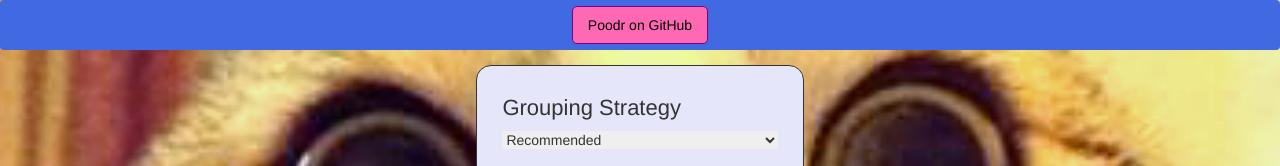
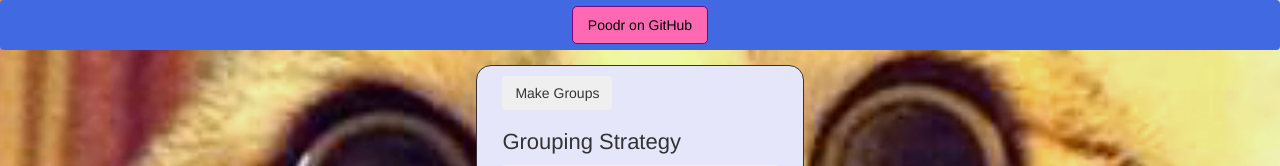
Before and after one commit to samlandfried/groopr, a React (Create React App) app: page / in a window 1280 px wide. Shown: the top 166 px of the page. Built offline with nearby package versions, Linux system fonts and the light colour scheme; no server answers.

Commit message:
Make groups from multiple channels/usergroups

```diff
--- a/package.json
+++ b/package.json
@@ -7,6 +7,7 @@
     "history": "^4.6.3",
     "jquery": "^3.2.1",
     "jwt-decode": "^2.2.0",
+    "node-fetch": "^1.7.1",
     "react": "^15.6.1",
     "react-dom": "^15.6.1",
     "react-router-dom": "^4.1.1",
--- a/src/App.js
+++ b/src/App.js
@@ -22,7 +22,7 @@ class App extends Component {
       },
       groups: [],
       authed: true
-    }
+    };
   }
 
   componentDidMount() {
@@ -113,7 +113,7 @@ class App extends Component {
     });
   }
 
-  makeGroups(channel_id) {
+  getFormVals() {
     const form = document.querySelector("#grouping-options");
     const groupingStrategy = form.querySelector("#grouping-strategy-select")
       .value;
@@ -121,30 +121,73 @@ class App extends Component {
     const oddMemberStrategy = document.querySelector(
       'input[name="odd-member-strategy"]:checked'
     ).value;
-    const options = {
+    let channels = document.querySelectorAll('input[name="channel"]:checked');
+    let usergroups = document.querySelectorAll(
+      'input[name="usergroup"]:checked'
+    );
+    channels = nodeListMap(channels, channel => channel.value);
+    usergroups = nodeListMap(usergroups, usergroup => usergroup.value);
+
+    return {
       size: groupSize,
+      channels: channels,
+      usergroups: usergroups,
       oddMemberStrategy: oddMemberStrategy,
       groupingStrategy: groupingStrategy
     };
+  }
 
+  makeGroups(event) {
+    event.preventDefault();
+    const options = this.getFormVals();
     const token = this.state.bot.bot_access_token;
+    const channels = options.channels.map(channel => {
       const url =
         "https://slack.com/api/channels.info?token=" +
         token +
         "&channel=" +
-      channel_id;
+        channel;
 
-    const self = this;
-    fetch(url)
-      .then(
-        function(resp) {
-          return resp.json();
-        }.bind(this)
-      )
-      .then(
-        function(data) {
-          const members = data.channel.members;
-          this.setState({ channelName: data.channel.name });
+      return fetch(url)
+        .then(json)
+        .then(data => data)
+        .catch(error => new Error(error));
+    });
+
+    const usergroups = options.usergroups.map(usergroup => {
+      const url =
+        "https://slack.com/api/usergroups.users.list?token=" +
+        token +
+        "&usergroup=" +
+        usergroup;
+
+      return fetch(url)
+        .then(json)
+        .then(data => data)
+        .catch(error => new Error(error));
+    });
+
+    const promises = channels.concat(usergroups);
+    Promise.all(promises).then(channelGroups => {
+      const userIds = channelGroups.reduce((users, channelGroup) => {
+        if (channelGroup.ok) {
+          if (channelGroup.channel) {
+            users = users.concat(channelGroup.channel.members);
+          } else {
+            users = users.concat(channelGroup.users);
+          }
+        } else {
+          users.push(new Error(channelGroup));
+        }
+        return users;
+      }, []);
+
+      const uniqueUserIds = unique(userIds);
+      this.callGroopr(uniqueUserIds, options);
+    });
+  }
+
+  callGroopr(members,options) {
     const grooprUrl = "https://groopr.herokuapp.com/api/v1/groups";
 
     const body = {
@@ -154,21 +197,13 @@ class App extends Component {
     };
 
     fetch(grooprUrl, body)
-            .then(
-              function(resp) {
-                return resp.json();
-              }.bind(this)
-            )
-            .then(
-              function(data) {
+      .then(json)
+      .then(data => {
         this.setState({
           groups: data.groups
         });
-              }.bind(self)
-            )
+      })
       .catch(error => console.error(error));
-        }.bind(this)
-      );
   }
 }
 
@@ -179,3 +214,29 @@ const getCode = queryString => {
   const code = firstParam.split("=")[1];
   return code;
 };
+
+const json = response => response.json();
+const status = response => {
+  if (response.ok) {
+    Promise.resolve(response);
+  } else {
+    Promise.reject(response);
+  }
+};
+
+const nodeListMap = (nodeList, cn) => {
+  const newArray = [];
+  for (let i = 0; i < nodeList.length; i++) {
+    newArray.push(cn(nodeList[i]));
+  }
+  return newArray;
+};
+
+const unique = collection => {
+  return collection.reduce((result, ele) => {
+    if (!result.includes(ele)) {
+      result.push(ele);
+    }
+    return result;
+  }, []);
+};
--- a/src/Poodr/Options/Options.js
+++ b/src/Poodr/Options/Options.js
@@ -6,38 +6,10 @@ export default class Options extends Component {
     this.state = {};
   }
 
-  componentDidMount() {
-    const channelsUrl =
-      "https://slack.com/api/channels.list?token=" + this.props.token;
-    const groupsUrl =
-      "https://slack.com/api/usergroups.list?token=" + this.props.token;
-
-    fetch(channelsUrl)
-      .then(resp => resp.json())
-      .then(data => {
-        this.setState({
-          channels: data.channels
-        });
-      })
-      .catch(error => console.error(error));
-
-    fetch(groupsUrl)
-      .then(resp => resp.json())
-      .then(data => {
-        this.setState({
-          usergroups: data.usergroups
-        });
-      })
-      .catch(error => console.error(error));
-  }
-
-  formVals() {
-    debugger;
-  }
-
   render() {
     return (
       <form id="grouping-options">
+        <button id="make-groups" onClick={this.props.makeGroups} className={"btn"}>Make Groups</button>
         <div id="grouping-strategy">
           <h2>Grouping Strategy</h2>
           <select id="grouping-strategy-select">
@@ -85,12 +57,8 @@ export default class Options extends Component {
                   return (
                     <tr className="channel" key={channel.id}>
                       <td>
-                        <a
-                          onClick={this.props.makeGroups.bind(null, channel.id)}
-                          href="#"
-                        >
-                          {channel.name}
-                        </a>
+                        <input type="checkbox" name="channel" className="channel check" value={channel.id} />
+                        <label>{channel.name}</label>
                       </td>
                     </tr>
                   );
@@ -109,9 +77,8 @@ export default class Options extends Component {
                   return (
                     <tr className="usergroup" key={usergroup.id}>
                       <td>
-                        <a onClick={this.props.makeGroups} href="#">
-                          {usergroup.name}
-                        </a>
+                        <input type="checkbox" className="usergroup check" name="usergroup" value={usergroup.id} />
+                        <label>{usergroup.name}</label>
                       </td>
                     </tr>
                   );
@@ -122,6 +89,32 @@ export default class Options extends Component {
       </form>
     );
   }
+
+  componentDidMount() {
+    const channelsUrl =
+      "https://slack.com/api/channels.list?token=" + this.props.token;
+    const groupsUrl =
+      "https://slack.com/api/usergroups.list?token=" + this.props.token;
+
+    fetch(channelsUrl)
+      .then(resp => resp.json())
+      .then(data => {
+        this.setState({
+          channels: data.channels
+        });
+      })
+      .catch(error => console.error(error));
+
+    fetch(groupsUrl)
+      .then(resp => resp.json())
+      .then(data => {
+        this.setState({
+          usergroups: data.usergroups
+        });
+      })
+      .catch(error => console.error(error));
+  }
+
 
   filterChannels(event) {
     const query = event.target.value;
```
Lines whose indentation alone changed are shown as unchanged.
